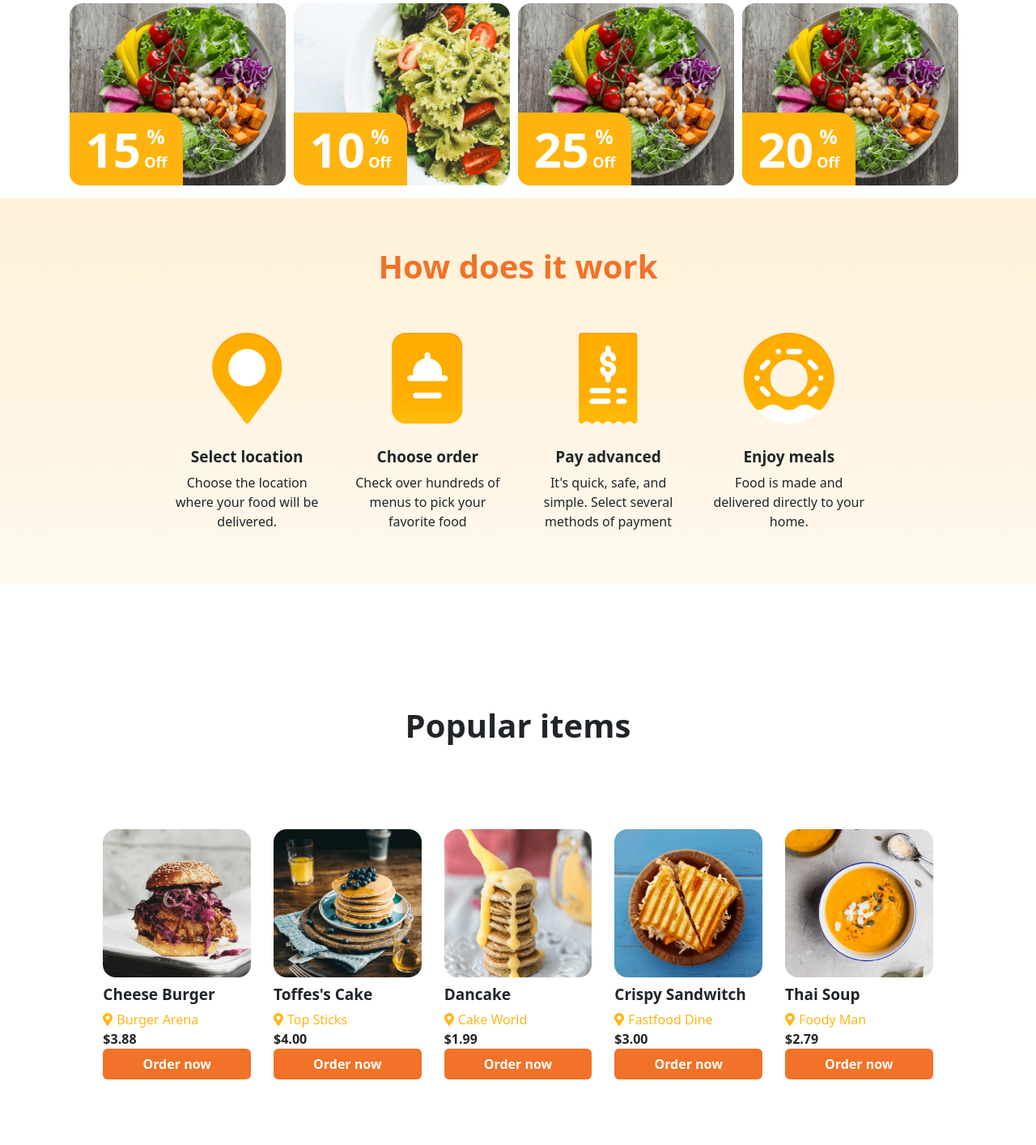
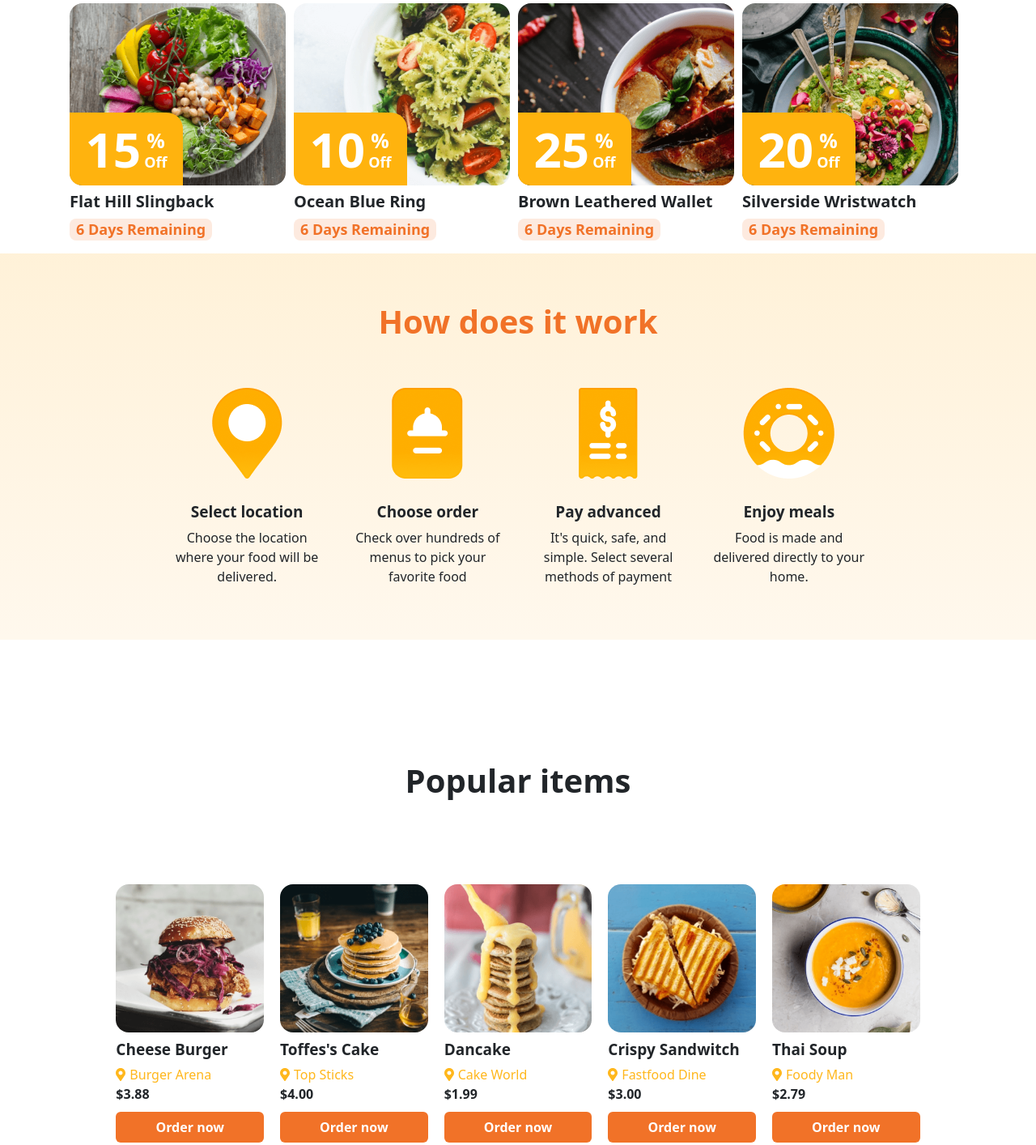
Before and after one commit to ALiRazax1/Foodwagon-clone, a plain HTML site: page index.html in a window 1280 px wide. Shown: the part 772-2186 px from the top of the page at 81% size. Drawn offline with Linux system fonts and the light colour scheme; files whose address does not match are found by name.

Commit message:
Update code

```diff
--- a/index.html
+++ b/index.html
@@ -230,7 +230,7 @@
                     >
                       15
                     </div>
-                  <div style="display: inline-block;">  <div
+                  <div style="display: inline-block;line-height: 27px;">  <div
                       style="
 
                         margin: 0px;
@@ -252,7 +252,7 @@
                     </div></div>
                   </div>
                 </span></a
-              >
+              ><div><h5 style="font-weight:700;margin-top: 15px;margin-bottom: 0px;line-height: 10px;">Flat Hill Slingback</h5><div class="opening-tomorrow rounded-3 px-2 mt-3">6 Days Remaining</div></div>
             </div><div
             class="discount-img col-12 col-sm-12 col-md-6 col-lg-3 col-xl-3"
           >
@@ -293,7 +293,7 @@
                   >
                     10
                   </div>
-                <div style="display: inline-block;">  <div
+                <div style="display: inline-block;line-height: 27px;">  <div
                     style="
 
                       margin: 0px;
@@ -315,7 +315,7 @@
                   </div></div>
                 </div>
               </span></a
-            >
+            ><div><h5 style="font-weight:700;margin-top: 15px;margin-bottom: 0px;line-height: 10px;">Ocean Blue Ring</h5><div class="opening-tomorrow rounded-3 px-2 mt-3">6 Days Remaining</div></div>
           </div><div
           class="discount-img col-12 col-sm-12 col-md-6 col-lg-3 col-xl-3"
         >
@@ -329,7 +329,7 @@
               class="w-100"
               ><img
                 class="w-100 rounded-4"
-                src="./assets/img/discount-item-1.png"
+                src="./assets/img/discount-item-3.png"
                 alt=""
               />
               <div
@@ -356,7 +356,7 @@
                 >
                   25
                 </div>
-              <div style="display: inline-block;">  <div
+              <div style="display: inline-block;line-height: 27px;">  <div
                   style="
 
                     margin: 0px;
@@ -378,7 +378,7 @@
                 </div></div>
               </div>
             </span></a
-          >
+          ><div><h5 style="font-weight:700;margin-top: 15px;margin-bottom: 0px;line-height: 10px;">Brown Leathered Wallet</h5><div class="opening-tomorrow rounded-3 px-2 mt-3">6 Days Remaining</div></div>
         </div><div
         class="discount-img col-12 col-sm-12 col-md-6 col-lg-3 col-xl-3"
       >
@@ -392,7 +392,7 @@
             class="w-100"
             ><img
               class="w-100 rounded-4"
-              src="./assets/img/discount-item-1.png"
+              src="./assets/img/discount-item-4.png"
               alt=""
             />
             <div
@@ -419,7 +419,7 @@
               >
                 20
               </div>
-            <div style="display: inline-block;">  <div
+            <div style="display: inline-block;line-height: 27px;">  <div
                 style="
 
                   margin: 0px;
@@ -441,7 +441,7 @@
               </div></div>
             </div>
           </span></a
-        >
+        ><div><h5 style="font-weight:700;margin-top: 15px;margin-bottom: 0px;line-height: 10px;">Silverside Wristwatch</h5><div class="opening-tomorrow rounded-3 px-2 mt-3">6 Days Remaining</div></div>
       </div>
           </div>
         </div>
@@ -477,8 +477,8 @@
     <!-- popular item section -->
     <div class="container popular-item">
       <h1>Popular items</h1>
-      <div class="row g-1 row-gap-5 column-gap-4">
-        <div class="col-12 col-sm-12 col-md-6 col-lg-4 col-xl-2  ">
+      <div class="row g-1 row-gap-5 column-gap-3">
+        <div class="col-12 col-sm-12 col-md-4 col-lg-4 col-xl-2  ">
           <img
             class="w-100 rounded-4"
             src="./assets/img/cheese-burger.png"
@@ -507,7 +507,7 @@
           <span class="price">$3.88</span>
           <button class="btn w-100">Order now</button>
         </div>
-        <div class="col-12 col-sm-12 col-md-6 col-lg-4 col-xl-2">
+        <div class="col-12 col-sm-12 col-md-4 col-lg-4 col-xl-2">
           <img
             class="w-100 rounded-4"
             src="./assets/img/toffes-cake.png"
@@ -536,7 +536,7 @@
           <span class="price">$4.00</span>
           <button class="btn w-100">Order now</button>
         </div>
-        <div class="col-12 col-sm-12 col-md-6 col-lg-4 col-xl-2">
+        <div class="col-12 col-sm-12 col-md-4 col-lg-4 col-xl-2">
           <img class="w-100 rounded-4" src="./assets/img/dancake.png" alt="" />
           <h2>Dancake</h2>
           <div>
@@ -561,7 +561,7 @@
           <span class="price">$1.99</span>
           <button class="btn w-100">Order now</button>
         </div>
-        <div class="col-12 col-sm-12 col-md-6 col-lg-4 col-xl-2">
+        <div class="col-12 col-sm-12 col-md-4 col-lg-4 col-xl-2">
           <img
             class="w-100 rounded-4"
             src="./assets/img/crispy-sandwitch.png"
@@ -714,8 +714,8 @@
 
       </div>
         <div class="col-12 col-md-6 card-text" >
-            <h1>Best Deals <span>Crispy Sandwiches</span></h1>
-            <p>Enjoy the large size of sandwiches. Complete your meal with the perfect slice of sandwiches.</p>
+            <h1>Celebrate parties with  <span>Fried Chicken</span></h1>
+            <p>Get the best fried chicken smeared with a lip smacking lemon chili flavor. Check out best deals for fried chicken.</p>
         <a><button class="btn btn-danger w-100">PROCEED TO ORDER <svg class="svg-inline--fa fa-chevron-right fa-w-10 ms-2" aria-hidden="true" focusable="false" data-prefix="fas" data-icon="chevron-right" role="img" xmlns="http://www.w3.org/2000/svg" viewBox="0 0 320 512" data-fa-i2svg=""><path fill="currentColor" d="M285.476 272.971L91.132 467.314c-9.373 9.373-24.569 9.373-33.941 0l-22.667-22.667c-9.357-9.357-9.375-24.522-.04-33.901L188.505 256 34.484 101.255c-9.335-9.379-9.317-24.544.04-33.901l22.667-22.667c9.373-9.373 24.569-9.373 33.941 0L285.475 239.03c9.373 9.372 9.373 24.568.001 33.941z"></path></svg></button></a>
           </div>
 
@@ -727,8 +727,8 @@
   <div class="card-body p-0">
     <div class="row">
       <div class="col-12 col-md-6 card-text" >
-          <h1>Best Deals <span>Crispy Sandwiches</span></h1>
-          <p>Enjoy the large size of sandwiches. Complete your meal with the perfect slice of sandwiches.</p>
+          <h1>Wanna eat hot & <span>spicy Pizza?</span></h1>
+          <p>Pair up with a friend and enjoy the hot and crispy pizza pops. Try it with the best deals.</p>
       <a><button class="btn btn-danger w-100">PROCEED TO ORDER <svg class="svg-inline--fa fa-chevron-right fa-w-10 ms-2" aria-hidden="true" focusable="false" data-prefix="fas" data-icon="chevron-right" role="img" xmlns="http://www.w3.org/2000/svg" viewBox="0 0 320 512" data-fa-i2svg=""><path fill="currentColor" d="M285.476 272.971L91.132 467.314c-9.373 9.373-24.569 9.373-33.941 0l-22.667-22.667c-9.357-9.357-9.375-24.522-.04-33.901L188.505 256 34.484 101.255c-9.335-9.379-9.317-24.544.04-33.901l22.667-22.667c9.373-9.373 24.569-9.373 33.941 0L285.475 239.03c9.373 9.372 9.373 24.568.001 33.941z"></path></svg></button></a>
         </div>
       <div class="card-image col-12 col-md-6" >
--- a/style.css
+++ b/style.css
@@ -17,6 +17,7 @@
   font-weight: 700;
   background-color: white;
   height: 42px;
+  margin-left: 20px;
 }
 .login-btn:hover {
   color: #ffb30e;
@@ -114,7 +115,7 @@ padding-top: 50px;}
 .popular-item>.row .text-icon{width: 12px;height: 16px;color: #ffb71c;vertical-align:-2px;}
 .popular-item> .row .text {color: #ffb71c;font-weight: 500; padding-left: 5px;}
 .popular-item>.row .price {font-weight: 700;}
-.popular-item .btn {background-color: #f17228;color: white;font-weight: 700;}
+.popular-item .btn {background-color: #f17228;color: white;font-weight: 700;margin-top: 10px;}
 
 /* featured items */
 .featured-items{margin-top: 170px;}
@@ -215,7 +216,7 @@ background-position: center;}
 .footer  .cities-name { display: flex; justify-content: center; flex-wrap: wrap; }
 .footer .cities-name div {width:20%;}
 .popular-item .row { display: flex; justify-content: center; flex-wrap: wrap; }
-  .popular-item .row .a{width:20%;}
+  .popular-item .row .a{width:10%;}
 }
 
 
```
